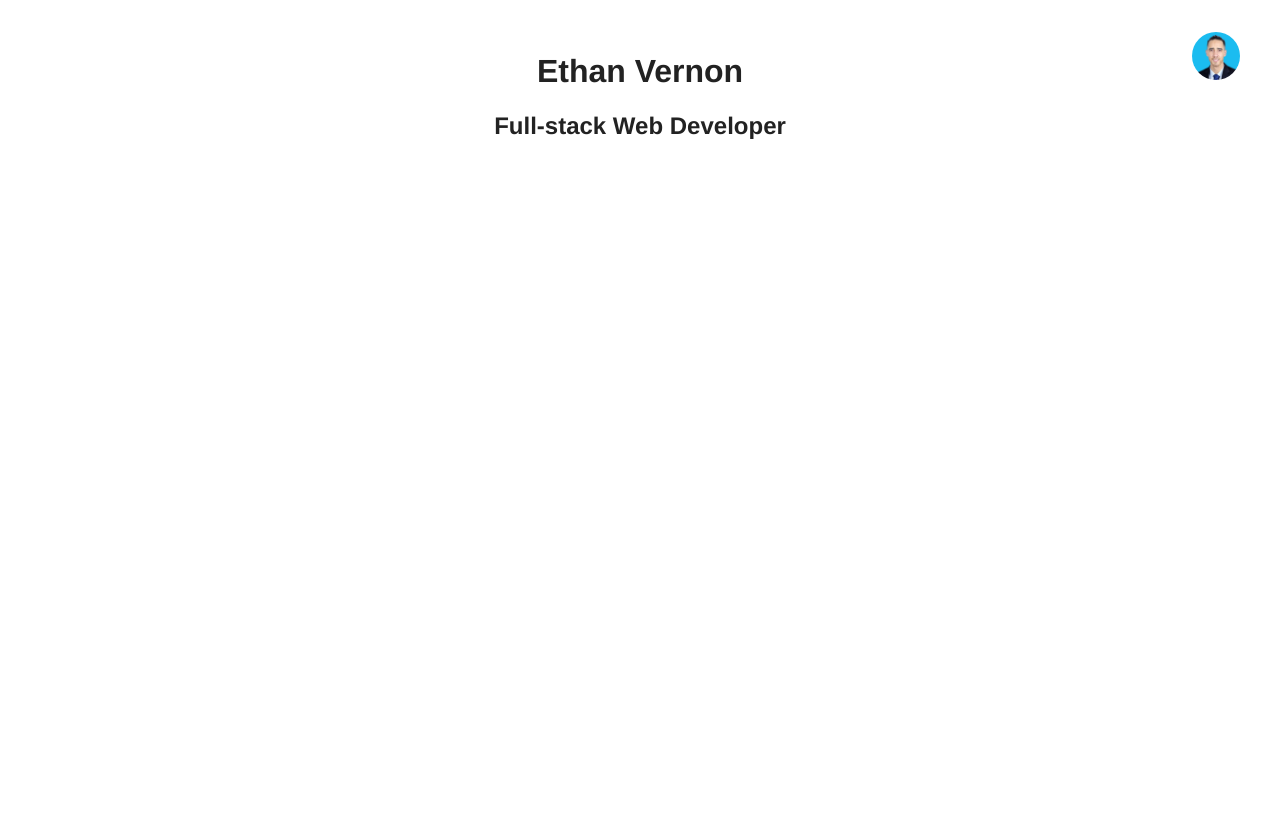
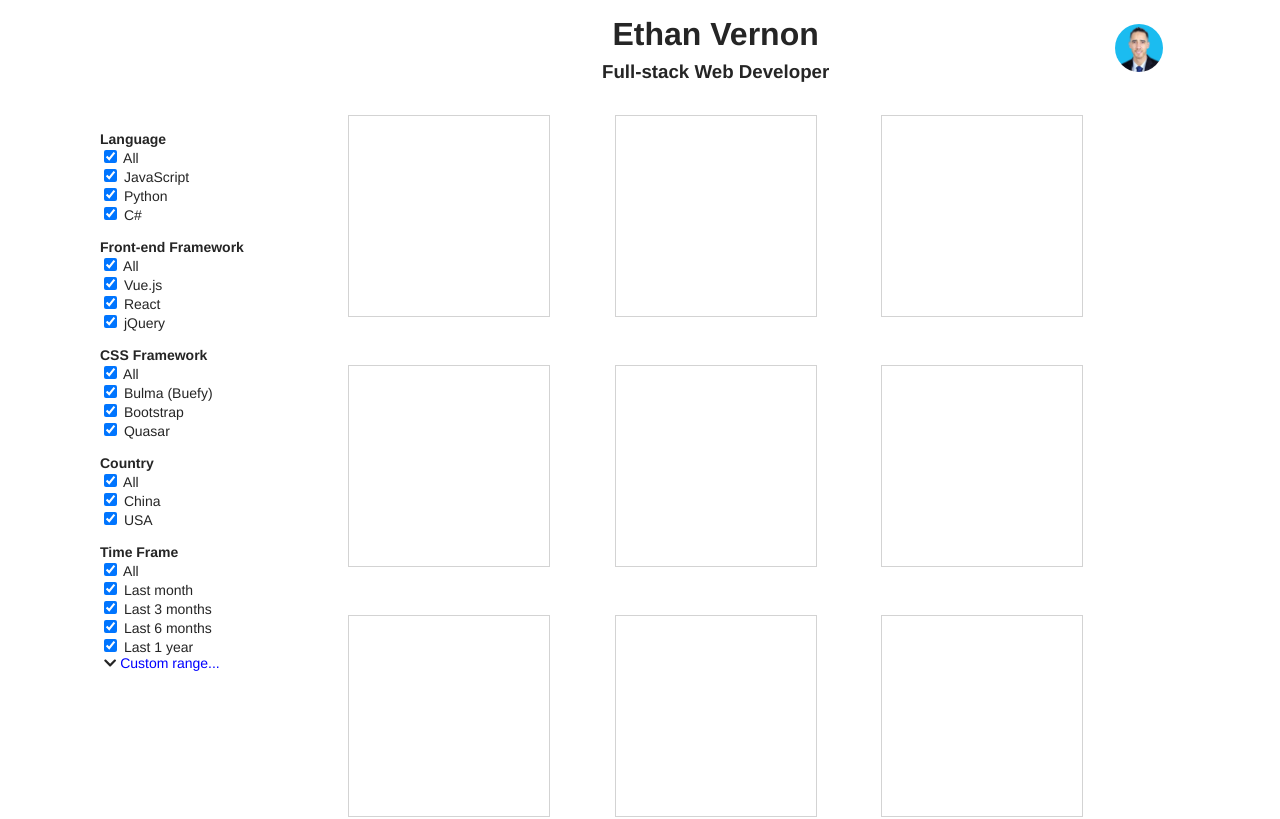
Before and after one commit to ethanvernon/portfolio3, a Vue app: page /#/ in a window 1280 px wide. Shown: the top 819 px of the page. Built offline with nearby package versions, Linux system fonts and the light colour scheme; no server answers.

Commit message:
adds filters and gallery and header

```diff
--- a/package.json
+++ b/package.json
@@ -7,6 +7,9 @@
     "build": "vue-cli-service build"
   },
   "dependencies": {
+    "@fortawesome/fontawesome-svg-core": "^1.2.30",
+    "@fortawesome/free-solid-svg-icons": "^5.14.0",
+    "@fortawesome/vue-fontawesome": "^0.1.10",
     "axios": "^0.19.2",
     "buefy": "^0.8.20",
     "core-js": "^3.6.5",
--- a/src/App.vue
+++ b/src/App.vue
@@ -32,9 +32,9 @@ export default {
   font-family: Avenir, Helvetica, Arial, sans-serif;
   -webkit-font-smoothing: antialiased;
   -moz-osx-font-smoothing: grayscale;
-    color: #222;
+  color: rgb(37, 37, 37);
   font-size: 16px;
-    max-width: 1280px;
+  max-width: 1080px;
   margin: auto;
 }
 </style>
--- /dev/null
+++ b/src/components/Filters.vue
@@ -0,0 +1,153 @@
+<template>
+  <div style="font-size:14px;">
+    <!-- language -->
+    <b-field class="label" label="Language">
+      <div>
+        <b-checkbox v-model="checkbox">
+          All
+        </b-checkbox>
+      </div>
+      <div>
+        <b-checkbox v-model="checkbox">
+          JavaScript
+        </b-checkbox>
+      </div>
+      <div>
+        <b-checkbox v-model="checkbox">
+          Python
+        </b-checkbox>
+      </div>
+      <div>
+        <b-checkbox v-model="checkbox">
+          C#
+        </b-checkbox>
+      </div>
+    </b-field>
+
+    <!-- framework  -->
+    <b-field class="label" label="Front-end Framework">
+      <div>
+        <b-checkbox v-model="checkbox">
+          All
+        </b-checkbox>
+      </div>
+      <div>
+        <b-checkbox v-model="checkbox">
+          Vue.js
+        </b-checkbox>
+      </div>
+      <div>
+        <b-checkbox v-model="checkbox">
+          React
+        </b-checkbox>
+      </div>
+      <div>
+        <b-checkbox v-model="checkbox">
+          jQuery
+        </b-checkbox>
+      </div>
+    </b-field>
+
+    <!-- css  -->
+    <b-field class="label" label="CSS Framework">
+      <div>
+        <b-checkbox v-model="checkbox">
+          All
+        </b-checkbox>
+      </div>
+      <div>
+        <b-checkbox v-model="checkbox">
+          Bulma (Buefy)
+        </b-checkbox>
+      </div>
+      <div>
+        <b-checkbox v-model="checkbox">
+          Bootstrap
+        </b-checkbox>
+      </div>
+      <div>
+        <b-checkbox v-model="checkbox">
+          Quasar
+        </b-checkbox>
+      </div>
+    </b-field>
+
+    <!-- country  -->
+    <b-field class="label" label="Country">
+      <div>
+        <b-checkbox v-model="checkbox">
+          All
+        </b-checkbox>
+      </div>
+      <div>
+        <b-checkbox v-model="checkbox">
+          China
+        </b-checkbox>
+      </div>
+      <div>
+        <b-checkbox v-model="checkbox">
+          USA
+        </b-checkbox>
+      </div>
+    </b-field>
+
+    <!-- time period  -->
+    <b-field class="label" label="Time Frame">
+      <div>
+        <b-checkbox v-model="checkbox">
+          All
+        </b-checkbox>
+      </div>
+      <div>
+        <b-checkbox v-model="checkbox">
+          Last month
+        </b-checkbox>
+      </div>
+      <div>
+        <b-checkbox v-model="checkbox">
+          Last 3 months
+        </b-checkbox>
+      </div>
+      <div>
+        <b-checkbox v-model="checkbox">
+          Last 6 months
+        </b-checkbox>
+      </div>
+
+      <div>
+        <b-checkbox v-model="checkbox">
+          Last 1 year
+        </b-checkbox>
+      </div>
+
+      <div>
+        <div style="padding-left:.25rem; ">
+          <span style="cursor:pointer;">
+            <vue-fontawesome icon="chevron-down" />
+            <span style="color:blue;"> Custom range...</span>
+          </span>
+        </div>
+      </div>
+    </b-field>
+  </div>
+</template>
+
+<script>
+export default {
+  data() {
+    return {
+      checkbox: true
+    };
+  }
+};
+</script>
+
+<style style="scss">
+label.label {
+  font-weight: bold;
+}
+
+.label {
+  margin-top: 1rem;
+}
+</style>
--- /dev/null
+++ b/src/components/Gallery.vue
@@ -0,0 +1,67 @@
+<template>
+  <div class="project-container">
+    <div
+      class="project"
+      v-for="(project, index) in projects"
+      :key="index"
+    ></div>
+  </div>
+</template>
+
+<script>
+export default {
+  data() {
+    return {
+      projects: [
+        1,
+        1,
+        1,
+        1,
+        1,
+        1,
+        1,
+        1,
+        1,
+        1,
+        1,
+        1,
+        1,
+        1,
+        1,
+        1,
+        1,
+        1,
+        1,
+        1,
+        1,
+        1,
+        1,
+        1,
+        1,
+        1,
+        1,
+        1,
+        1,
+        1
+      ]
+    };
+  }
+};
+</script>
+
+<style lang="scss" scoped>
+.project {
+  width: 200px;
+  height: 200px;
+  border: 1px solid lightgray;
+  margin-bottom: 3rem;
+}
+
+.project-container {
+  display: flex;
+  align-items: center;
+  max-width: 800px;
+  flex-wrap: wrap;
+  justify-content: space-around;
+}
+</style>
--- a/src/components/Header.vue
+++ b/src/components/Header.vue
@@ -1,11 +1,14 @@
 <template>
-    <div class="margin-2 flex-row relative">
-        <div class="align-center">
+  <div class="margin-1 flex-row width-100 mb-2">
+    <div style="width:20%" />
+    <div class="align-center" style="width:74%">
       <h1>Ethan Vernon</h1>
-            <h2>Full-stack Web Developer</h2>
+      <h3>Full-stack Web Developer</h3>
     </div>
-        <div class="absolute right-0">
+    <div style="width:6%; display:flex; align-items:center;">
+      <a href="https://linkedin.com/in/ethanvernon" target="blank">
         <img src="../assets/ethan.jpeg" />
+      </a>
     </div>
   </div>
 </template>
@@ -14,20 +17,26 @@
 export default {};
 </script>
 
-<style lang='scss' scoped>
-div > img {
+<style lang="scss" scoped>
+div > a > img {
   height: 3rem;
   width: 3rem;
   border-radius: 50%;
 }
 
-.margin-2 {
-    margin: 2rem;
+.width-100 {
+  width: 100%;
+}
+
+.margin-1 {
+  margin-top: 1rem;
+  margin-bottom: 1rem;
 }
 
 .flex-row {
   display: flex;
   flex-direction: row;
+  align-items: center;
 }
 
 .align-center {
@@ -44,7 +53,21 @@ div > img {
   position: absolute;
 }
 
-.right-0 {
-    right: 0;
+.left-0 {
+  left: 0;
+}
+
+h1 {
+  margin-bottom: 0.5rem;
+  margin-top: 0rem;
+}
+
+h3 {
+  margin-top: 0;
+  margin-bottom: 0;
+}
+
+.mb-2 {
+  margin-bottom: 2rem;
 }
 </style>
--- a/src/components/Home.vue
+++ b/src/components/Home.vue
@@ -1,20 +1,25 @@
 <template>
   <div>
     <Header />
-        <!-- <Filters /> -->
-        <!-- <Gallery /> -->
+    <div class="flex-row">
+      <Filters style="width:20%" />
+      <Gallery style="width:74%" />
+      <div style="width:6%" />
+    </div>
   </div>
 </template>
 
 <script>
 import Header from "@/components/Header.vue";
-// import Filters from "@/components/Filters.vue";
-// import Gallery from "@/components/Home.vue";
+import Filters from "@/components/Filters.vue";
+import Gallery from "@/components/Gallery.vue";
 
 export default {
   name: "Home",
   components: {
-        Header
+    Header,
+    Gallery,
+    Filters
   },
   props: {
     msg: String
@@ -24,4 +29,10 @@ export default {
 
 <!-- Add "scoped" attribute to limit CSS to this component only -->
 <style scoped lang="scss">
+.flex-row {
+  display: flex;
+  //   align-items: center;
+  justify-content: center;
+  flex-direction: row;
+}
 </style>
--- a/src/main.js
+++ b/src/main.js
@@ -1,12 +1,26 @@
-import Vue from 'vue'
-import App from './App.vue'
-import router from './router'
-import store from './store'
+import Vue from "vue";
+import App from "./App.vue";
+import router from "./router";
+import store from "./store";
+import { library } from "@fortawesome/fontawesome-svg-core";
+import { FontAwesomeIcon } from "@fortawesome/vue-fontawesome";
+import Buefy from "buefy";
 
-Vue.config.productionTip = false
+import { faFilter, faChevronDown } from "@fortawesome/free-solid-svg-icons";
+
+library.add(faFilter, faChevronDown);
+
+Vue.component("vue-fontawesome", FontAwesomeIcon);
+
+Vue.use(Buefy, {
+  defaultIconComponent: "vue-fontawesome",
+  defaultIconPack: "fas"
+});
+
+Vue.config.productionTip = false;
 
 new Vue({
   router,
   store,
   render: h => h(App)
-}).$mount('#app')
+}).$mount("#app");
```
Also changed, not shown: 1 other file (tests, documents, lock files or other folders). Lines whose indentation alone changed are shown as unchanged.
